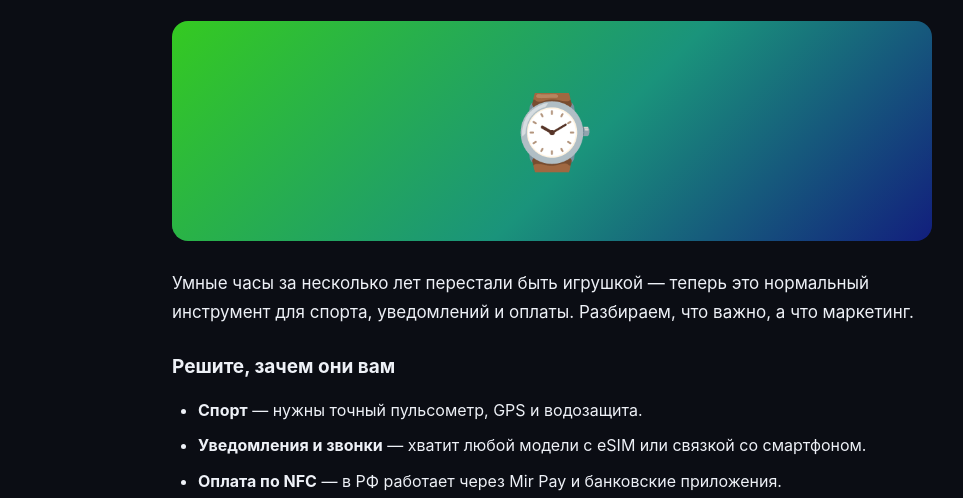
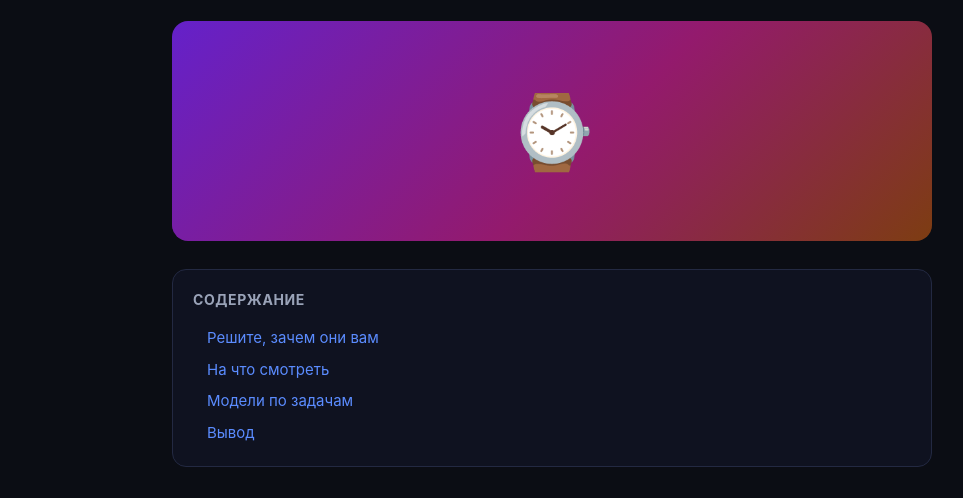
Before and after one commit to Gogi29/technosovet, a plain HTML site: page umnye-chasy-v-2026-kakie-realno-stoit-pokupat.html in a window 1280 px wide. Shown: the part 280-778 px from the top of the page, without its empty margins (88-1051 px from the left). Drawn offline with Linux system fonts and the light colour scheme.

Commit message:
deploy technosovet

```diff
--- a/umnye-chasy-v-2026-kakie-realno-stoit-pokupat.html
+++ b/umnye-chasy-v-2026-kakie-realno-stoit-pokupat.html
@@ -20,8 +20,8 @@
 <nav class="topnav"><a href="index.html" class="">Главная</a><a href="all.html" class="on">Все статьи</a></nav>
 </div></header><div class="artpage"><div class="wrap"><article class="art">
 <div class="crmb"><a href="index.html">Главная</a> · <a href="all.html">Гаджеты</a></div><h1>Умные часы в 2026: какие реально стоит покупать</h1><div class="meta"><span>⌚ Гаджеты</span><span>🕒 1 мин</span></div>
-<a class="cover" style="background:linear-gradient(135deg,hsl(113,72%,46%) 0%,hsl(168,70%,34%) 55%,hsl(233,75%,28%) 100%)" href="#top">⌚</a>
-
+<a class="cover" style="background:linear-gradient(135deg,hsl(264,72%,46%) 0%,hsl(319,70%,34%) 55%,hsl(24,75%,28%) 100%)" href="#top">⌚</a>
+<div class="toc"><div class="t">Содержание</div><a href="#reshite-zachem-oni-vam" style="padding-left:14px">Решите, зачем они вам</a><a href="#na-chto-smotret" style="padding-left:14px">На что смотреть</a><a href="#modeli-po-zadacham" style="padding-left:14px">Модели по задачам</a><a href="#vyvod" style="padding-left:14px">Вывод</a></div>
 <p>Умные часы за несколько лет перестали быть игрушкой — теперь это нормальный инструмент для спорта, уведомлений и оплаты. Разбираем, что важно, а что маркетинг.</p>
 <h3 id="reshite-zachem-oni-vam">Решите, зачем они вам</h3>
 <ul>
```
